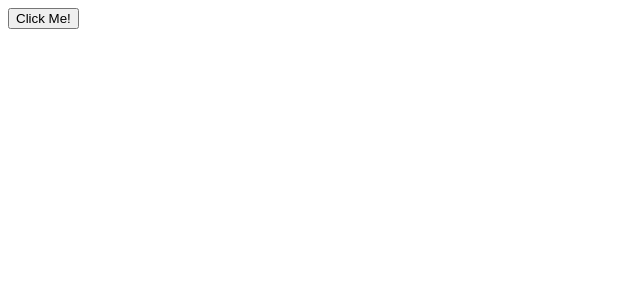
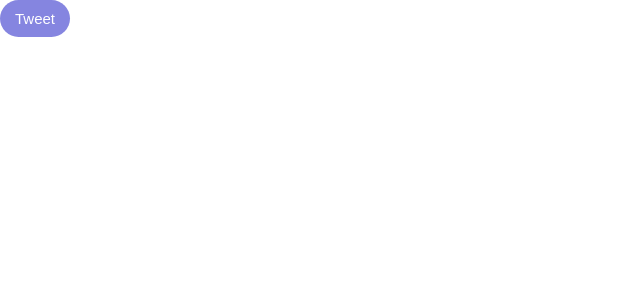
Before and after one commit to huseyn/twitter, a React app: page / in a window 1280 px wide. Shown: the top 300 px of the page, without its empty margins (0-640 px from the left). Built offline with nearby package versions, Linux system fonts and the light colour scheme.

Commit message:
Add global style and modify button design

```diff
--- a/src/App/App.tsx
+++ b/src/App/App.tsx
@@ -5,9 +5,10 @@ import { StyledApp } from "./StyledApp";
 
 const App = () => {
   return (
-    <StyledApp>
-      <Button content='Click Me!' />
-    </StyledApp>
+    <>
+      <StyledApp />
+      <Button content='Tweet' />
+    </>
   );
 };
 
--- a/src/App/StyledApp.tsx
+++ b/src/App/StyledApp.tsx
@@ -1,5 +1,15 @@
-import styled from "styled-components";
+import { createGlobalStyle } from "styled-components";
 
-export const StyledApp = styled.div`
-  color: orange;
+export const StyledApp = createGlobalStyle`
+  * {
+    padding: 0;
+    margin: 0;
+    border: none;
+    text-decoration: none;
+    list-style: none;
+  }
+
+  *:focus {
+    outline: none;
+  }
 `;
--- a/src/components/custom/Button/Button.tsx
+++ b/src/components/custom/Button/Button.tsx
@@ -1,9 +1,12 @@
 import React from "react";
+import { StyledButton } from "./StyledButton";
 
 interface ButtonProps {
   content: string;
 }
 
-const Button = ({ content }: ButtonProps) => <button>{content}</button>;
+const Button = ({ content }: ButtonProps) => (
+  <StyledButton>{content}</StyledButton>
+);
 
 export default Button;
--- a/src/components/custom/Button/StyledButton.tsx
+++ b/src/components/custom/Button/StyledButton.tsx
@@ -0,0 +1,12 @@
+import styled from "styled-components";
+
+export const StyledButton = styled.button`
+  background: rgb(133, 133, 224);
+  display: block;
+  padding: 10px 15px;
+  text-align: center;
+  font-size: 15px;
+  border-radius: 25px;
+  color: #fff;
+  transition: 0.2s all ease-in-out;
+`;
```
